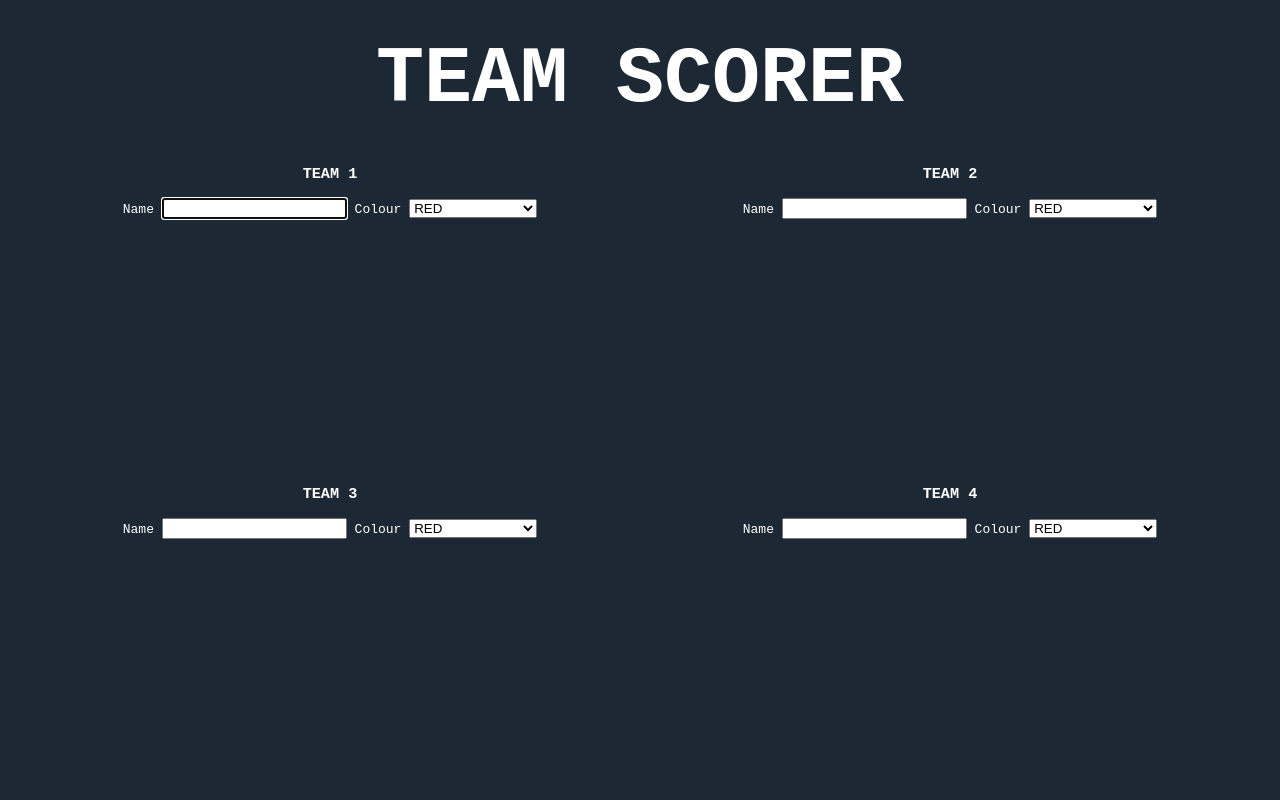
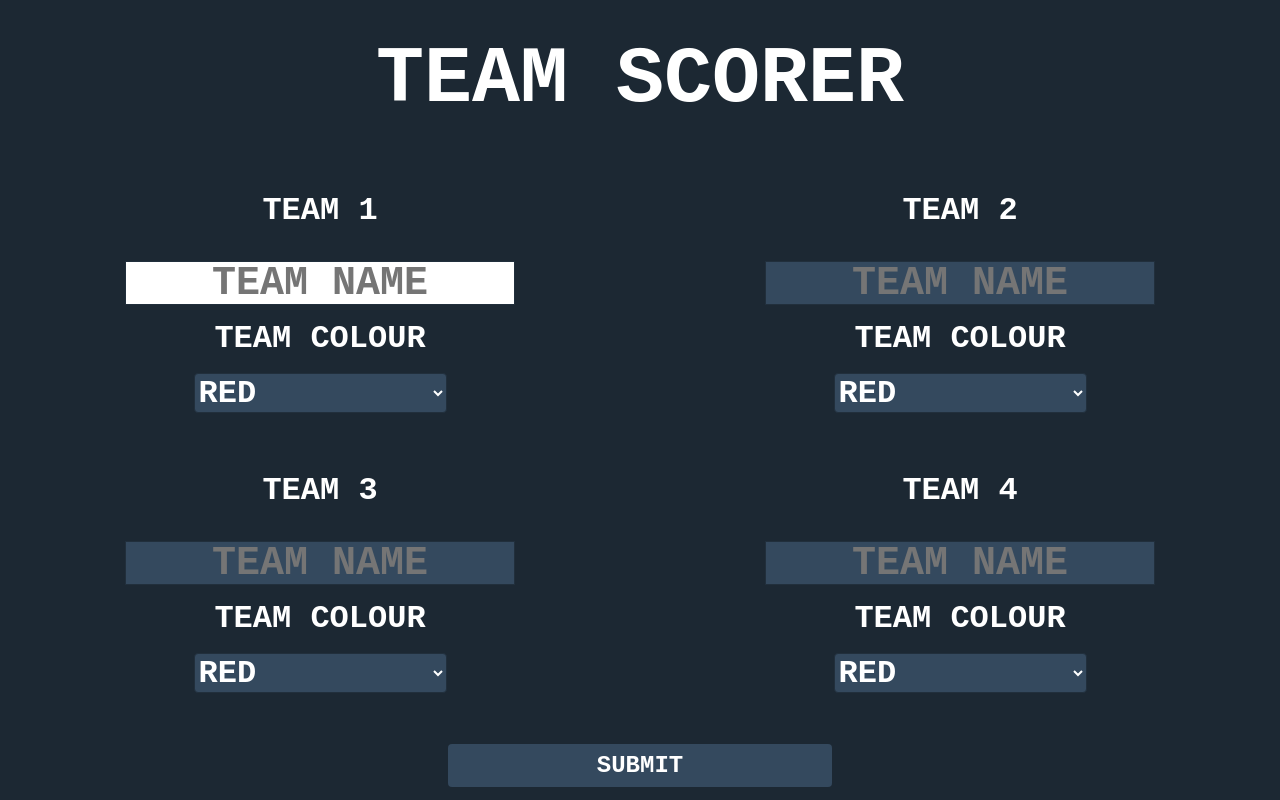
Before and after one commit to Cable-Billing/team-scorer, an Electron app: page mainWindow.html in a window 1280 px wide. Drawn offline with Linux system fonts and the light colour scheme.

Commit message:
Completed styling of Main window each team has their own section. application opens up in borderless mode, use 'Ctrl+Q' to quit and 'Ctrl+F' to toggle fullscreen mode. Mac OS users use 'Command' instead

```diff
--- a/mainWindow.html
+++ b/mainWindow.html
@@ -3,6 +3,7 @@
     <head>
         <title>Team Scorer</title>
         <link rel="stylesheet" type="text/css" href="stylesheets/mainWindow.css">
+        <script type="text/javascript" src="scripts/mainWindow.js"></script>
     </head>
     <body>
         <div class="titleBar">
@@ -10,10 +11,9 @@
         </div>
         <div class="inputBody">
             <div class="team1">
-                <h3>TEAM 1</h3>
-                <label>Name</label>
-                <input type="text" id="team1" autofocus>
-                <label>Colour</label>
+                <h3 class="teamInputs1">TEAM 1</h3>
+                <input type="text" id="team1" placeholder="TEAM NAME" autofocus><br><br>
+                <h3 class="teamInputs2">TEAM COLOUR</h3>
                 <select>
                     <option value="red">RED</option>
                     <option value="green">GREEN</option>
@@ -27,10 +27,9 @@
                 </select>
             </div>
             <div class="team2">
-                <h3>TEAM 2</h3>
-                <label>Name</label>
-                <input type="text" id="team2">
-                <label>Colour</label>
+                <h3 class="teamInputs1">TEAM 2</h3>
+                <input type="text" id="team2" placeholder="TEAM NAME"><br><br>
+                <h3 class="teamInputs2">TEAM COLOUR</h3>
                 <select>
                     <option value="red">RED</option>
                     <option value="green">GREEN</option>
@@ -44,10 +43,9 @@
                 </select>
             </div>
             <div class="team3">
-                <h3>TEAM 3</h3>
-                <label>Name</label>
-                <input type="text" id="team3">
-                <label>Colour</label>
+                <h3 class="teamInputs1">TEAM 3</h3>
+                <input type="text" id="team3" placeholder="TEAM NAME"><br><br>
+                <h3 class="teamInputs2">TEAM COLOUR</h3>
                 <select>
                     <option value="red">RED</option>
                     <option value="green">GREEN</option>
@@ -61,10 +59,9 @@
                 </select>
             </div>
             <div class="team4">
-                <h3>TEAM 4</h3>
-                <label>Name</label>
-                <input type="text" id="team4">
-                <label>Colour</label>
+                <h3 class="teamInputs1">TEAM 4</h3>
+                <input type="text" id="team4" placeholder="TEAM NAME"><br><br>
+                <h3 class="teamInputs2">TEAM COLOUR</h3>
                 <select>
                     <option value="red">RED</option>
                     <option value="green">GREEN</option>
@@ -78,5 +75,8 @@
                 </select>
             </div>
         </div>
+        <div class="footer">
+            <button class="submit">SUBMIT</button>
+        </div>
     </body>
 </html>
--- /dev/null
+++ b/scripts/mainWindow.js
@@ -0,0 +1,3 @@
+const loadNewPage = function() {
+
+}
--- a/stylesheets/mainWindow.css
+++ b/stylesheets/mainWindow.css
@@ -10,58 +10,146 @@ body {
 .titleBar {
     margin: 0;
     padding: 0;
-    height: 20vh;
+    height: calc(20vh - 10px);
 }
 
 .title {
     line-height: 20vh;
     text-align: center;
-    height: 20vh;
+    height: calc(20vh - 10px);
     padding: 0;
     margin: 0;
+    top: 0;
     font-size: 10vh;
 }
 
 .team1 {
     text-align: center;
+    position: fixed;
     left: 0;
-    bottom: 40vh;
-    position: fixed;
+    bottom: calc(45vh + 10px);
     padding: 10px;
-    width: 50vw;
-    height: 40vh;
-    display: block;
+    width: calc(50vw - 20px);
+    height: calc(35vh - 20px);
 }
 
 .team2 {
     text-align: center;
+    position: fixed;
     right: 0;
-    bottom: 40vh;
-    position: fixed;
+    bottom: calc(45vh + 10px);
     padding: 10px;
-    width: 50vw;
-    height: 40vh;
-    display: block;
+    width: calc(50vw - 20px);
+    height: calc(35vh - 20px);
 }
 
 .team3 {
     text-align: center;
+    position: fixed;
     left: 0;
-    bottom: 0;
-    position: fixed;
+    bottom: calc(10vh + 10px);
     padding: 10px;
-    width: 50vw;
-    height: 40vh;
-    display: block;
+    width: calc(50vw - 20px);
+    height: calc(35vh - 20px);
 }
 
 .team4 {
     text-align: center;
+    position: fixed;
     right: 0;
+    bottom: calc(10vh + 10px);
+    padding: 10px;
+    width: calc(50vw - 20px);
+    height: calc(35vh - 20px);
+}
+
+.footer {
+    position: fixed;
     bottom: 0;
-    position: fixed;
-    padding: 10px;
-    width: 50vw;
-    height: 40vh;
-    display: block;
+    height: 10vh;
+    width: 100vw;
+    text-align: center;
+    margin: 0;
+    padding: 0;
 }
+
+.submit {
+    padding-left: 1vw;
+    padding-right: 1vw;
+    padding-top: 1vh;
+    padding-bottom: 1vh;
+    margin-top: 3vh;
+    margin-bottom: 3vh;
+    border: 0;
+    background: #34495E;
+    color: white;
+    font-weight: bold;
+    font-family: monospace;
+    font-size: 3vh;
+    width: 30vw;
+    outline: none;
+    transition-duration: 0.5s;
+    border-radius: 4px;
+}
+
+.submit:hover {
+    background-color: white;
+    color: #34495E;
+}
+
+input {
+    background: #34495E;
+    border: solid #212F3C 1px;
+    outline: none;
+    text-align: center;
+    color: white;
+    height: 5vh;
+    width: 30vw;
+    font-size: 5vh;
+    font-family: monospace;
+    font-weight: bold;
+    transition-duration: 0.5s;
+}
+
+input:hover {
+    background-color: white;
+    color: #34495E;
+}
+
+input:focus {
+    background-color: white;
+    color: #34495E;
+}
+
+select {
+    background: #34495E;
+    color: white;
+    border: solid #212F3C 1px;
+    outline: none;
+    height: 5vh;
+    width: auto;
+    font-size: 4vh;
+    font-family: monospace;
+    font-weight: bold;
+    transition-duration: 0.5s;
+    border-radius: 4px;
+}
+
+select:hover {
+    background-color: white;
+    color: #34495E;
+}
+
+option {
+    font-weight: bold;
+}
+
+.teamInputs2 {
+    font-size: 4vh;
+    margin-top: 0;
+    margin-bottom: 2vh;
+}
+
+.teamInputs1 {
+    font-size: 4vh;
+}
```
Also changed, not shown: main.js (+31 -1 lines), score.html (added, +10 -0 lines).
